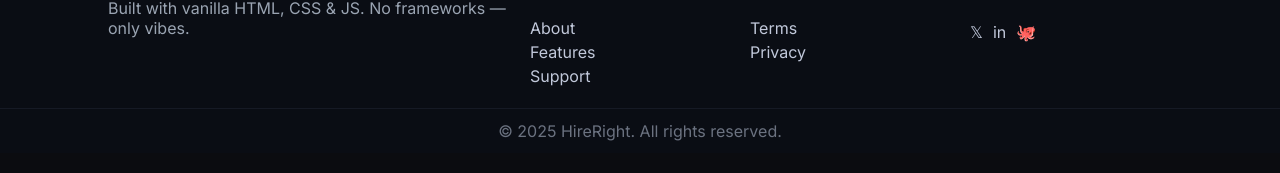
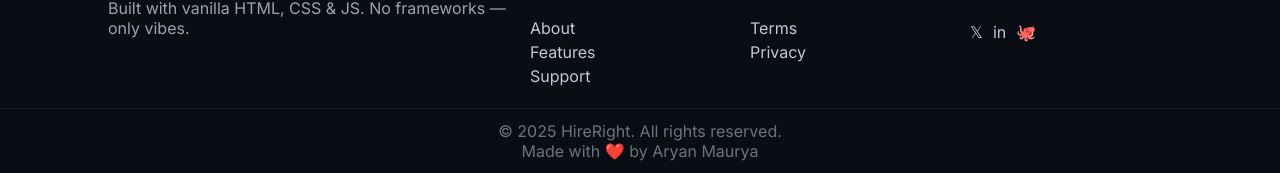
Before and after one commit to Aryanmaurya07/Job-portal-landing-page, a plain HTML site: page index.html in a window 1280 px wide. Shown: the part 3713-3886 px from the top of the page. Drawn offline with Linux system fonts and the light colour scheme.

Commit message:
Update index.html

```diff
--- a/index.html
+++ b/index.html
@@ -269,7 +269,7 @@
         </div>
       </div>
     </div>
-    <div class="copy">© <span id="year"></span> HireRight. All rights reserved.</div>
+    <div class="copy">© <span id="year"></span> HireRight. All rights reserved. <br>Made with ❤️ by Aryan Maurya</div>
   </footer>
 
   <!-- ===== Employer Modal ===== -->
```
